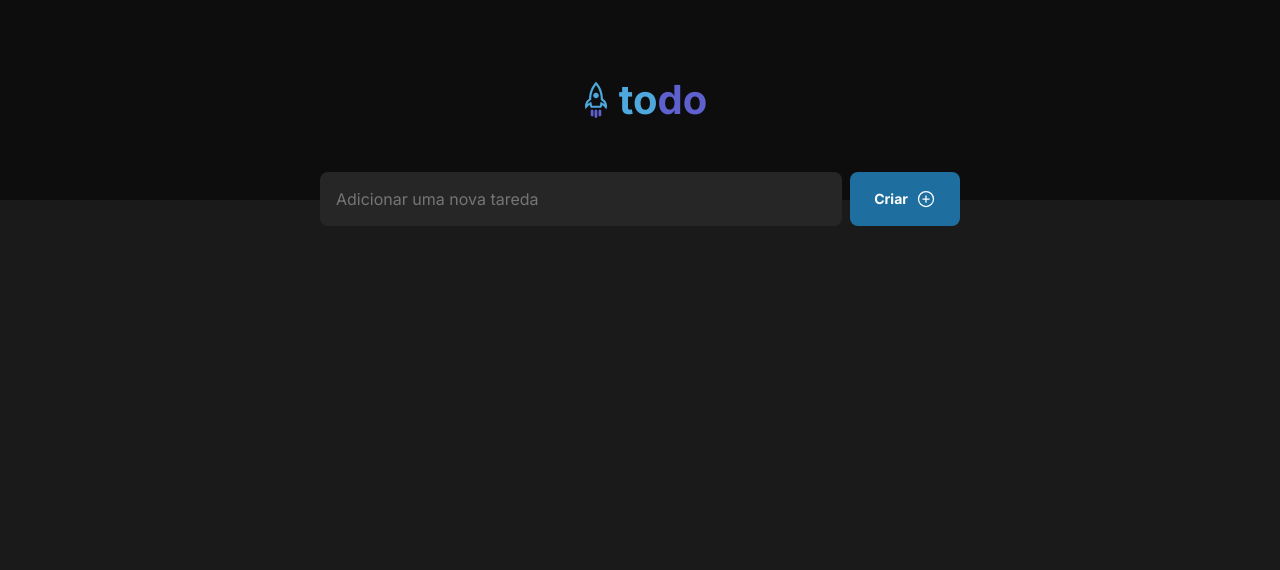
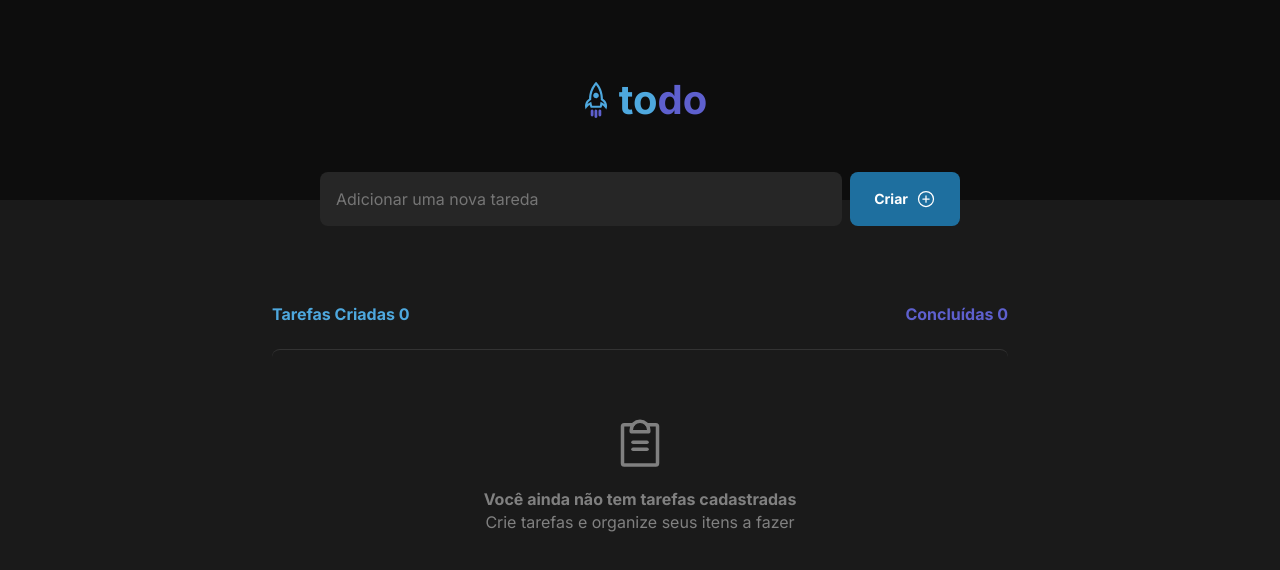
Before and after one commit to SamuelAuron/Desafio-Praticando-os-conceitos-do-ReactJS, a React (Vite) app: page / in a window 1280 px wide. Shown: the top 570 px of the page. Built offline with nearby package versions, Linux system fonts and the light colour scheme.

Commit message:
style (to-do list): add to-do list

```diff
--- a/src/App.tsx
+++ b/src/App.tsx
@@ -1,10 +1,15 @@
 import Header from "./components/Header"
+import ListTasks from "./components/ListTasks"
 
 
 function App() {
 
   return (
-    <Header />
+    <>
+      <Header />
+      <ListTasks />
+    </>
+
   )
 }
 
--- /dev/null
+++ b/src/components/ListTasks.module.css
@@ -0,0 +1,43 @@
+.container{
+  display: flex;
+  flex-direction: column;
+  align-items: center;
+  margin-top: 77px;
+}
+
+.info {
+  display: flex;
+  width: 46rem;
+  justify-content: space-between;
+  align-items: center;
+}
+
+.header .Newtasks{
+  color: var(--blue);
+  font-weight: bold;
+}
+
+.header .Endtasks{
+  color: var(--purple-dark);
+  font-weight: bold;
+}
+
+.footer {
+  width: 46rem;
+  display: flex;
+  justify-content: center;
+  align-items: center;
+  flex-direction: column;
+  margin-top: 24px;
+  padding-top: 66px;
+  border-top: 1px solid var(--gray-400);
+  border-radius: 8px;
+}
+
+.footer .icon {
+  margin-bottom: 16px;
+}
+
+.footer span {
+  font-weight: bold;
+}
--- /dev/null
+++ b/src/components/ListTasks.tsx
@@ -0,0 +1,22 @@
+import { useState } from 'react';
+import styles from './ListTasks.module.css'
+import { ClipboardText } from 'phosphor-react'
+
+export default function ListTasks() {
+
+  return (
+    <div className={styles.container}>
+      <header className={styles.header}>
+        <div className={styles.info}>
+          <span className={styles.Newtasks}>Tarefas Criadas 0</span>
+          <span className={styles.Endtasks}>Concluídas 0</span>
+        </div>
+      </header>
+      <footer className={styles.footer}>
+        <ClipboardText size={56} className={styles.icon}/>
+        <span>Você ainda não tem tarefas cadastradas</span>
+        <p>Crie tarefas e organize seus itens a fazer</p>
+      </footer>
+    </div>
+  );
+}
```
